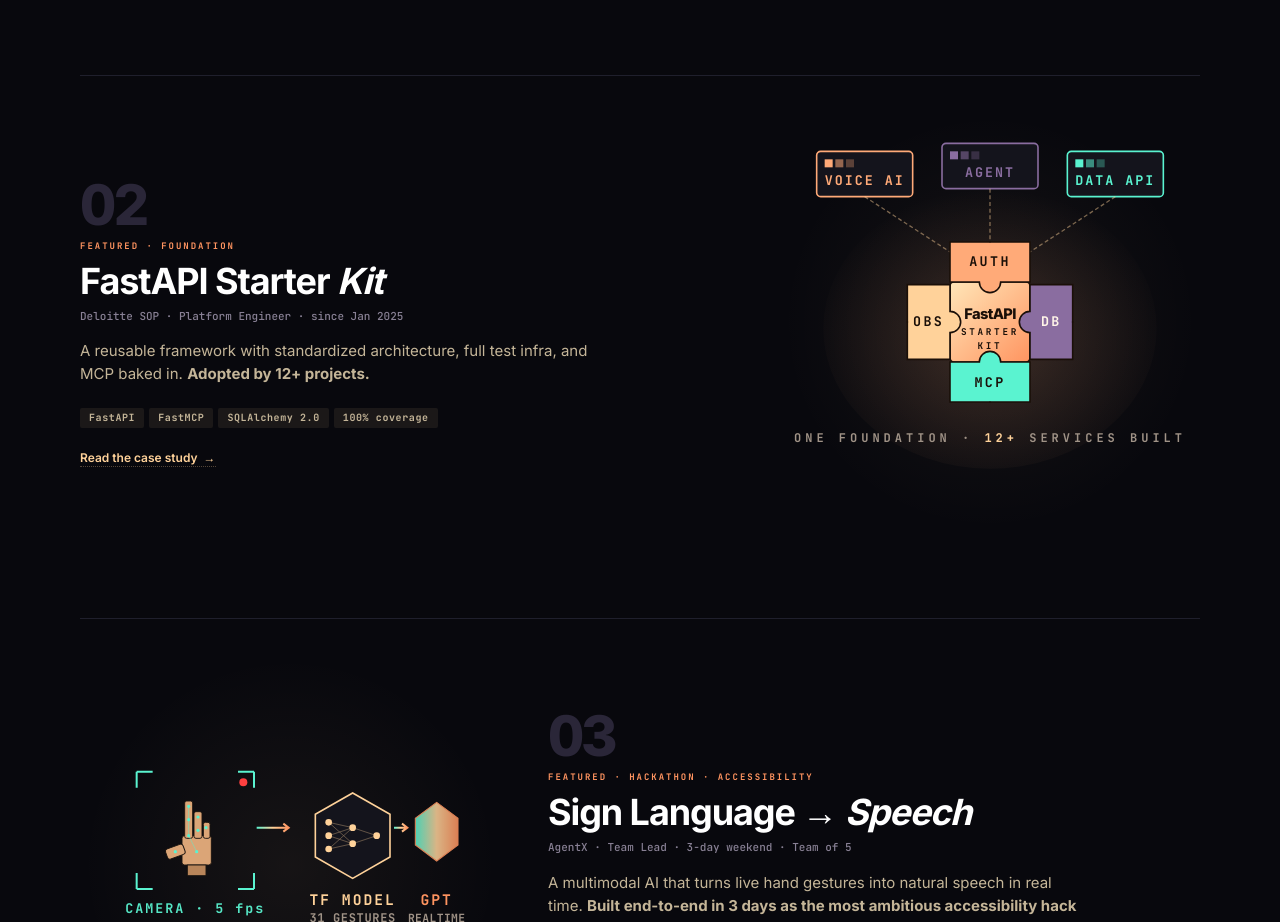
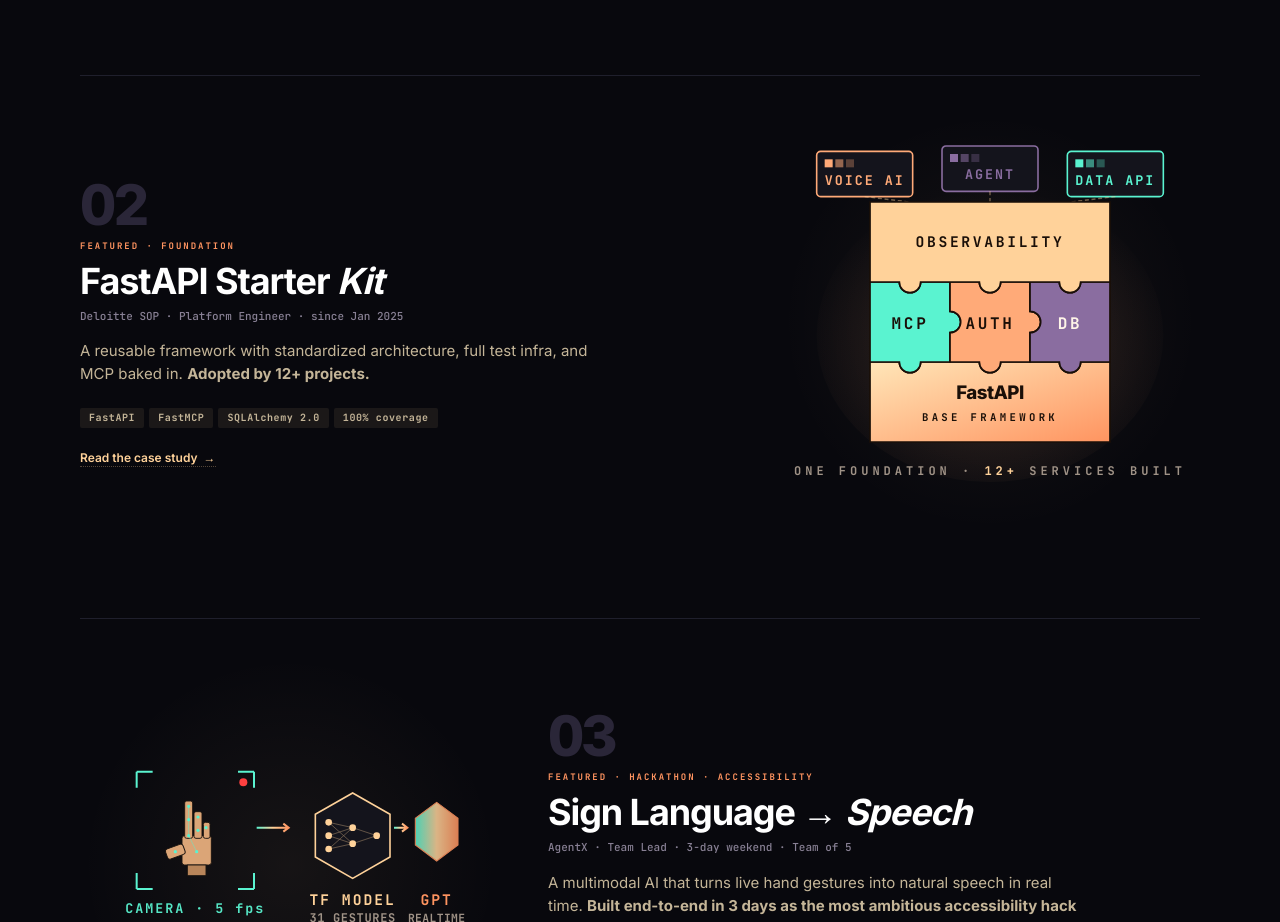
Before and after one commit to OmKshirsagar/OmKshirsagar.github.io, an Astro site: page / in a window 1280 px wide. Shown: the part 1380-2302 px from the top of the page. Built offline with nearby package versions, Linux system fonts and the light colour scheme; Astro itself is replaced by a stand-in of ours.

Commit message:
feat(illustration): redesign FastAPI Starter Kit puzzle as a 3-layer architectural stack
The plus-shaped puzzle (centre + 4 arms) felt incomplete because the four
corners were empty — it didn't read as a finished square. Rebuild it as a
proper 3-row stack that fills a clean 180×180 square:

  TOP    ─ OBSERVABILITY  (wide strip across all 3 modules)
  MIDDLE ─ MCP │ AUTH │ DB  (3 cells side-by-side)
  BOTTOM ─ FastAPI BASE FRAMEWORK  (wide strip, the foundation)

Architecturally this mirrors how the kit actually composes: FastAPI is
the framework underneath, the three pillars (Model Context Protocol,
auth, async DB) sit on top of it, and observability cross-cuts above
everything. The 3 service cards (VOICE AI · AGENT · DATA API) still
hover above the puzzle and are connected to the OBS layer by short
dashed lines — they show what teams build using this stack.

To kill the manual-sweep-flag bugs that bit the previous version (MCP's
arc was inverted), all puzzle paths are now generated by a single
piecePath() helper. Each edge takes an array of tab/slot features in
natural left→right / top→bottom reading order; the helper computes the
sweep flag so that 'tab' ALWAYS bulges outward and 'slot' ALWAYS bulges
inward, regardless of which edge or direction it sits on. The bottom and
left edges are walked in reverse order internally so callers never
need to think about path direction.

Tabs/slots are placed at:
  • OBS bottom ↔ MCP/AUTH/DB tops (3 tabs going down)
  • MCP right  ↔ AUTH left
  • AUTH right ↔ DB left
  • MCP/AUTH/DB bottoms ↔ FastAPI top (3 tabs going down)

Every internal seam interlocks; the four outer edges of the puzzle
are flat (clean square outline). Caption '12+ SERVICES BUILT' kept.

```diff
--- a/src/components/illustrations/StarterKitIllustration.astro
+++ b/src/components/illustrations/StarterKitIllustration.astro
@@ -1,9 +1,106 @@
 ---
 // Featured 02 — FastAPI Starter Kit illustration
-// Central "kit" core with 4 modular puzzle pieces (AUTH · DB · MCP · OBS)
-// snapping into each side, and 3 service cards floating above ("VOICE AI",
-// "AGENT", "DATA API") showing what teams build ON TOP of the kit.
-// A 12+ adoption counter sits in the upper-right corner.
+// A 3-layer architectural stack drawn as one big square puzzle:
+//   TOP    — OBSERVABILITY (wide strip covering all 3 modules)
+//   MIDDLE — MCP · AUTH · DB  (3 cells side-by-side)
+//   BOTTOM — FastAPI BASE FRAMEWORK (wide strip foundation)
+// Services built on top (VOICE AI / AGENT / DATA API) hover above.
+//
+// All puzzle tabs/slots are generated by piecePath() so the sweep-flag
+// gymnastics from the previous hand-drawn version can't bite again:
+// type 'tab' always bulges outward, 'slot' always bulges inward.
+
+interface Feature {
+  at: number;
+  type: 'tab' | 'slot';
+}
+
+interface PieceConfig {
+  x: number;
+  y: number;
+  w: number;
+  h: number;
+  top?: Feature[];
+  right?: Feature[];
+  bottom?: Feature[];
+  left?: Feature[];
+}
+
+const R = 8; // tab/slot radius
+
+// piecePath returns an SVG `d` string for one puzzle piece. Each edge can
+// have any number of tab/slot features in left→right / top→bottom order;
+// the path traverses clockwise (top L→R, right T→B, bottom R→L, left B→T)
+// so features on the bottom and left edges are emitted in reverse order
+// by the helper — callers always pass them in natural reading order.
+function piecePath(p: PieceConfig): string {
+  const r = R;
+  const sweep = (t: Feature['type']): 0 | 1 => (t === 'tab' ? 1 : 0);
+  let d = `M ${p.x} ${p.y}`;
+
+  for (const f of p.top ?? []) {
+    d += ` L ${f.at - r} ${p.y} A ${r} ${r} 0 0 ${sweep(f.type)} ${f.at + r} ${p.y}`;
+  }
+  d += ` L ${p.x + p.w} ${p.y}`;
+
+  for (const f of p.right ?? []) {
+    d += ` L ${p.x + p.w} ${f.at - r} A ${r} ${r} 0 0 ${sweep(f.type)} ${p.x + p.w} ${f.at + r}`;
+  }
+  d += ` L ${p.x + p.w} ${p.y + p.h}`;
+
+  for (const f of [...(p.bottom ?? [])].reverse()) {
+    d += ` L ${f.at + r} ${p.y + p.h} A ${r} ${r} 0 0 ${sweep(f.type)} ${f.at - r} ${p.y + p.h}`;
+  }
+  d += ` L ${p.x} ${p.y + p.h}`;
+
+  for (const f of [...(p.left ?? [])].reverse()) {
+    d += ` L ${p.x} ${f.at + r} A ${r} ${r} 0 0 ${sweep(f.type)} ${p.x} ${f.at - r}`;
+  }
+  d += ` L ${p.x} ${p.y} Z`;
+  return d;
+}
+
+// === Puzzle layout (180×180 square centered horizontally) ===
+// Three rows of 60px each, spanning x=60→240, y=60→240.
+const fastapiPath = piecePath({
+  x: 60, y: 180, w: 180, h: 60,
+  top: [
+    { at: 90, type: 'slot' },
+    { at: 150, type: 'slot' },
+    { at: 210, type: 'slot' },
+  ],
+});
+
+const mcpPath = piecePath({
+  x: 60, y: 120, w: 60, h: 60,
+  top: [{ at: 90, type: 'slot' }],
+  right: [{ at: 150, type: 'tab' }],
+  bottom: [{ at: 90, type: 'tab' }],
+});
+
+const authPath = piecePath({
+  x: 120, y: 120, w: 60, h: 60,
+  top: [{ at: 150, type: 'slot' }],
+  right: [{ at: 150, type: 'tab' }],
+  bottom: [{ at: 150, type: 'tab' }],
+  left: [{ at: 150, type: 'slot' }],
+});
+
+const dbPath = piecePath({
+  x: 180, y: 120, w: 60, h: 60,
+  top: [{ at: 210, type: 'slot' }],
+  bottom: [{ at: 210, type: 'tab' }],
+  left: [{ at: 150, type: 'slot' }],
+});
+
+const obsPath = piecePath({
+  x: 60, y: 60, w: 180, h: 60,
+  bottom: [
+    { at: 90, type: 'tab' },
+    { at: 150, type: 'tab' },
+    { at: 210, type: 'tab' },
+  ],
+});
 ---
 <div class="illu">
   <svg viewBox="0 0 300 300" fill="none">
@@ -19,13 +116,12 @@
     </defs>
 
     <!-- ambient halo -->
-    <ellipse cx="150" cy="155" rx="125" ry="105" fill="url(#kit-halo)"/>
+    <ellipse cx="150" cy="160" rx="130" ry="110" fill="url(#kit-halo)"/>
 
-    <!-- =================================================== -->
-    <!--  SERVICES BUILT ON TOP (3 small cards at the top)   -->
-    <!-- =================================================== -->
+    <!-- ============================================================== -->
+    <!--  SERVICES BUILT ON TOP — 3 small cards hovering above puzzle   -->
+    <!-- ============================================================== -->
     <g>
-      <!-- service 1: VOICE AI (left) -->
       <g transform="translate(20, 22)">
         <rect width="72" height="34" rx="3" fill="#14141c" stroke="#ffaa78" stroke-width="1.2"/>
         <rect x="6" y="6" width="6" height="6" fill="#ffaa78"/>
@@ -34,8 +130,7 @@
         <text font-family="JetBrains Mono" font-size="10" font-weight="700" letter-spacing="1.5" fill="#ffaa78" x="36" y="25" text-anchor="middle">VOICE AI</text>
       </g>
 
-      <!-- service 2: AGENT (center) -->
-      <g transform="translate(114, 16)">
+      <g transform="translate(114, 18)">
         <rect width="72" height="34" rx="3" fill="#14141c" stroke="#8a6da0" stroke-width="1.2"/>
         <rect x="6" y="6" width="6" height="6" fill="#8a6da0"/>
         <rect x="14" y="6" width="6" height="6" fill="#8a6da0" opacity="0.55"/>
@@ -43,7 +138,6 @@
         <text font-family="JetBrains Mono" font-size="10" font-weight="700" letter-spacing="1.5" fill="#8a6da0" x="36" y="25" text-anchor="middle">AGENT</text>
       </g>
 
-      <!-- service 3: DATA API (right) -->
       <g transform="translate(208, 22)">
         <rect width="72" height="34" rx="3" fill="#14141c" stroke="#5af3d0" stroke-width="1.2"/>
         <rect x="6" y="6" width="6" height="6" fill="#5af3d0"/>
@@ -53,64 +147,41 @@
       </g>
     </g>
 
-    <!-- =================================================== -->
-    <!--  CONNECTOR LINES (services → kit core)              -->
-    <!-- =================================================== -->
-    <g stroke="#ffd29a" stroke-width="1" stroke-dasharray="3 2" fill="none" opacity="0.45">
-      <path d="M 56 56 L 124 100"/>
-      <path d="M 150 50 L 150 100"/>
-      <path d="M 244 56 L 176 100"/>
+    <!-- thin dashed connectors from each service down to the OBS layer -->
+    <g stroke="#ffd29a" stroke-width="1" stroke-dasharray="3 2" fill="none" opacity="0.42">
+      <path d="M 56 56 L 90 60"/>
+      <path d="M 150 52 L 150 60"/>
+      <path d="M 244 56 L 210 60"/>
     </g>
 
-    <!-- =================================================== -->
-    <!--  PUZZLE FOUNDATION                                   -->
-    <!--  Center = kit core. 4 modular pieces snap in via    -->
-    <!--  semicircular tabs that fit into the core.          -->
-    <!-- =================================================== -->
+    <!-- ============================================================== -->
+    <!--  3-LAYER PUZZLE (square)                                       -->
+    <!--   FastAPI (base)  →  MCP / AUTH / DB  →  OBSERVABILITY        -->
+    <!-- ============================================================== -->
 
-    <!-- CENTER piece drawn FIRST so the 4 surrounding tabs visually overlap it -->
-    <rect x="120" y="120" width="60" height="60" rx="3" fill="url(#kit-core)" stroke="#1a0f08" stroke-width="1.3"/>
-    <text x="150" y="148" font-family="Inter" font-size="11" font-weight="800" letter-spacing="-0.5" fill="#1a0f08" text-anchor="middle">FastAPI</text>
-    <text x="150" y="160" font-family="JetBrains Mono" font-size="7" font-weight="700" letter-spacing="2" fill="#1a0f08" text-anchor="middle">STARTER</text>
-    <text x="150" y="170" font-family="JetBrains Mono" font-size="7" font-weight="700" letter-spacing="2" fill="#1a0f08" text-anchor="middle">KIT</text>
+    <!-- BASE: FastAPI -->
+    <path d={fastapiPath} fill="url(#kit-core)" stroke="#1a0f08" stroke-width="1.3"/>
+    <text x="150" y="208" font-family="Inter" font-size="14" font-weight="800" letter-spacing="-0.4" fill="#1a0f08" text-anchor="middle">FastAPI</text>
+    <text x="150" y="224" font-family="JetBrains Mono" font-size="8" font-weight="700" letter-spacing="2.5" fill="#1a0f08" text-anchor="middle">BASE FRAMEWORK</text>
 
-    <!-- TOP piece: AUTH (tab bumps DOWN into kit core's top edge) -->
-    <path d="M 120 90 L 180 90 L 180 120 L 158 120 A 8 8 0 0 1 142 120 L 120 120 Z"
-          fill="#ffaa78" stroke="#1a0f08" stroke-width="1.2"/>
-    <text x="150" y="108" font-family="JetBrains Mono" font-size="10" font-weight="800" letter-spacing="1.8" fill="#1a0f08" text-anchor="middle">AUTH</text>
+    <!-- MIDDLE row: MCP · AUTH · DB -->
+    <path d={mcpPath} fill="#5af3d0" stroke="#1a0f08" stroke-width="1.3"/>
+    <text x="90" y="155" font-family="JetBrains Mono" font-size="12" font-weight="800" letter-spacing="2" fill="#1a0f08" text-anchor="middle">MCP</text>
 
-    <!-- RIGHT piece: DB (tab bumps LEFT into kit core's right edge) -->
-    <path d="M 180 122 L 212 122 L 212 178 L 180 178 L 180 158 A 8 8 0 0 1 180 142 Z"
-          fill="#8a6da0" stroke="#1a0f08" stroke-width="1.2"/>
-    <text x="196" y="153" font-family="JetBrains Mono" font-size="10" font-weight="800" letter-spacing="1.8" fill="#fff5e8" text-anchor="middle">DB</text>
+    <path d={authPath} fill="#ffaa78" stroke="#1a0f08" stroke-width="1.3"/>
+    <text x="150" y="155" font-family="JetBrains Mono" font-size="12" font-weight="800" letter-spacing="2" fill="#1a0f08" text-anchor="middle">AUTH</text>
 
-    <!-- BOTTOM piece: MCP (tab bumps UP into kit core's bottom edge).
-         sweep=1 here (not 0) — going RIGHT from (142,180) to (158,180), the
-         increasing-angle SVG direction passes through angle 270° (= UP in
-         y-down coords), which is the bulge into the centre we want. -->
-    <path d="M 120 180 L 142 180 A 8 8 0 0 1 158 180 L 180 180 L 180 210 L 120 210 Z"
-          fill="#5af3d0" stroke="#1a0f08" stroke-width="1.2"/>
-    <text x="150" y="199" font-family="JetBrains Mono" font-size="10" font-weight="800" letter-spacing="1.8" fill="#1a0f08" text-anchor="middle">MCP</text>
+    <path d={dbPath} fill="#8a6da0" stroke="#1a0f08" stroke-width="1.3"/>
+    <text x="210" y="155" font-family="JetBrains Mono" font-size="12" font-weight="800" letter-spacing="2" fill="#fff5e8" text-anchor="middle">DB</text>
 
-    <!-- LEFT piece: OBS (tab bumps RIGHT into kit core's left edge) -->
-    <path d="M 88 122 L 120 122 L 120 142 A 8 8 0 0 1 120 158 L 120 178 L 88 178 Z"
-          fill="#ffd29a" stroke="#1a0f08" stroke-width="1.2"/>
-    <text x="104" y="153" font-family="JetBrains Mono" font-size="10" font-weight="800" letter-spacing="1.8" fill="#1a0f08" text-anchor="middle">OBS</text>
+    <!-- TOP: OBSERVABILITY layer -->
+    <path d={obsPath} fill="#ffd29a" stroke="#1a0f08" stroke-width="1.3"/>
+    <text x="150" y="94" font-family="JetBrains Mono" font-size="11" font-weight="800" letter-spacing="2" fill="#1a0f08" text-anchor="middle">OBSERVABILITY</text>
 
-    <!-- Small connector dots in the seams (decorative — emphasize puzzle joins) -->
-    <g fill="#1a0f08" opacity="0.4">
-      <circle cx="150" cy="90" r="0.8"/>
-      <circle cx="212" cy="150" r="0.8"/>
-      <circle cx="150" cy="210" r="0.8"/>
-      <circle cx="88" cy="150" r="0.8"/>
-    </g>
-
-    <!-- =================================================== -->
-    <!--  Caption beneath puzzle (folds the 12+ adoption     -->
-    <!--  count into the line so the badge no longer         -->
-    <!--  collides with the DATA API service card).          -->
-    <!-- =================================================== -->
-    <text x="150" y="240" font-family="JetBrains Mono" font-size="9" font-weight="700" letter-spacing="3" fill="#a09387" text-anchor="middle">
+    <!-- ============================================================== -->
+    <!--  Caption                                                       -->
+    <!-- ============================================================== -->
+    <text x="150" y="265" font-family="JetBrains Mono" font-size="9" font-weight="700" letter-spacing="3" fill="#a09387" text-anchor="middle">
       ONE FOUNDATION · <tspan fill="#ffd29a" font-weight="800">12+</tspan> SERVICES BUILT
     </text>
   </svg>
```
